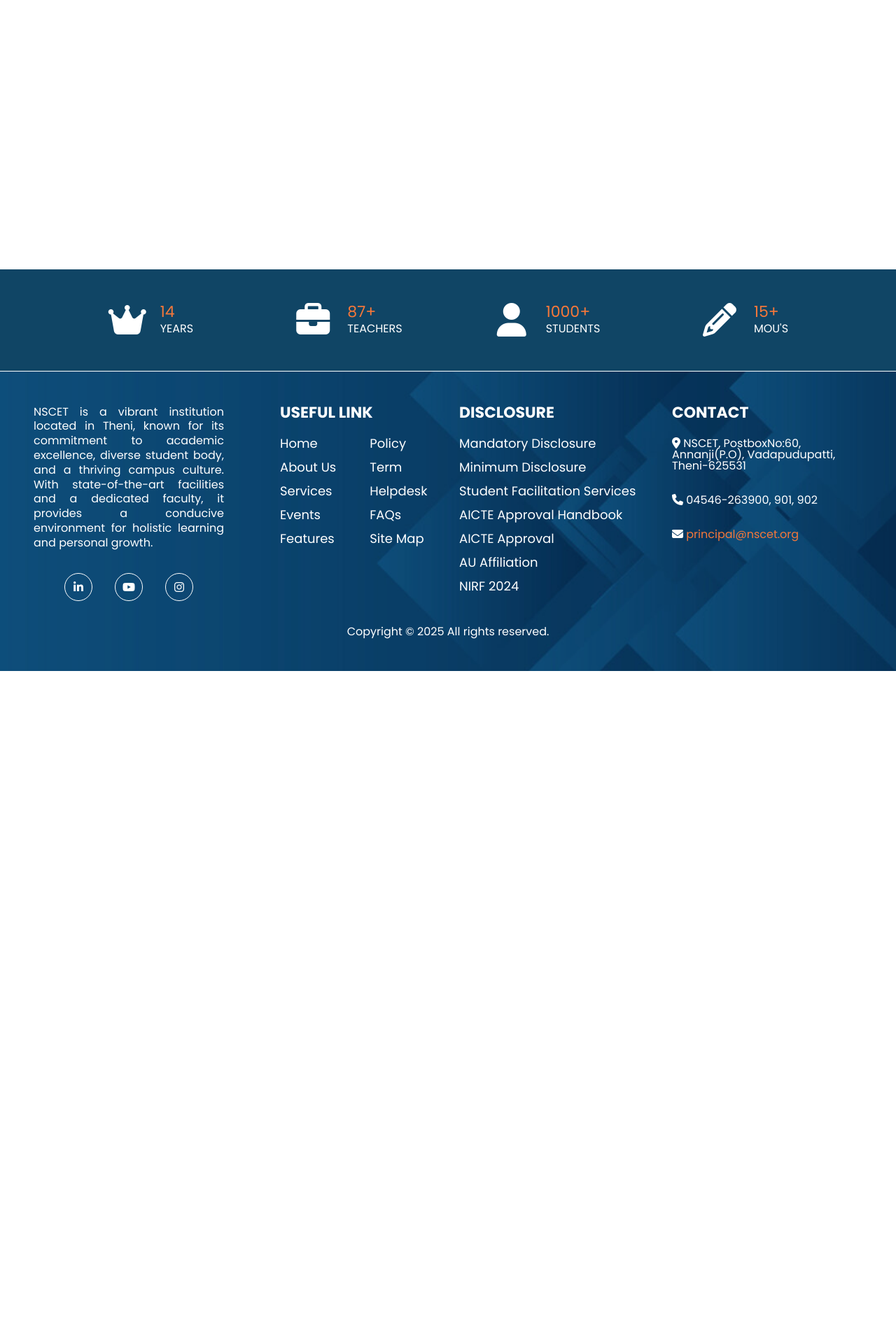
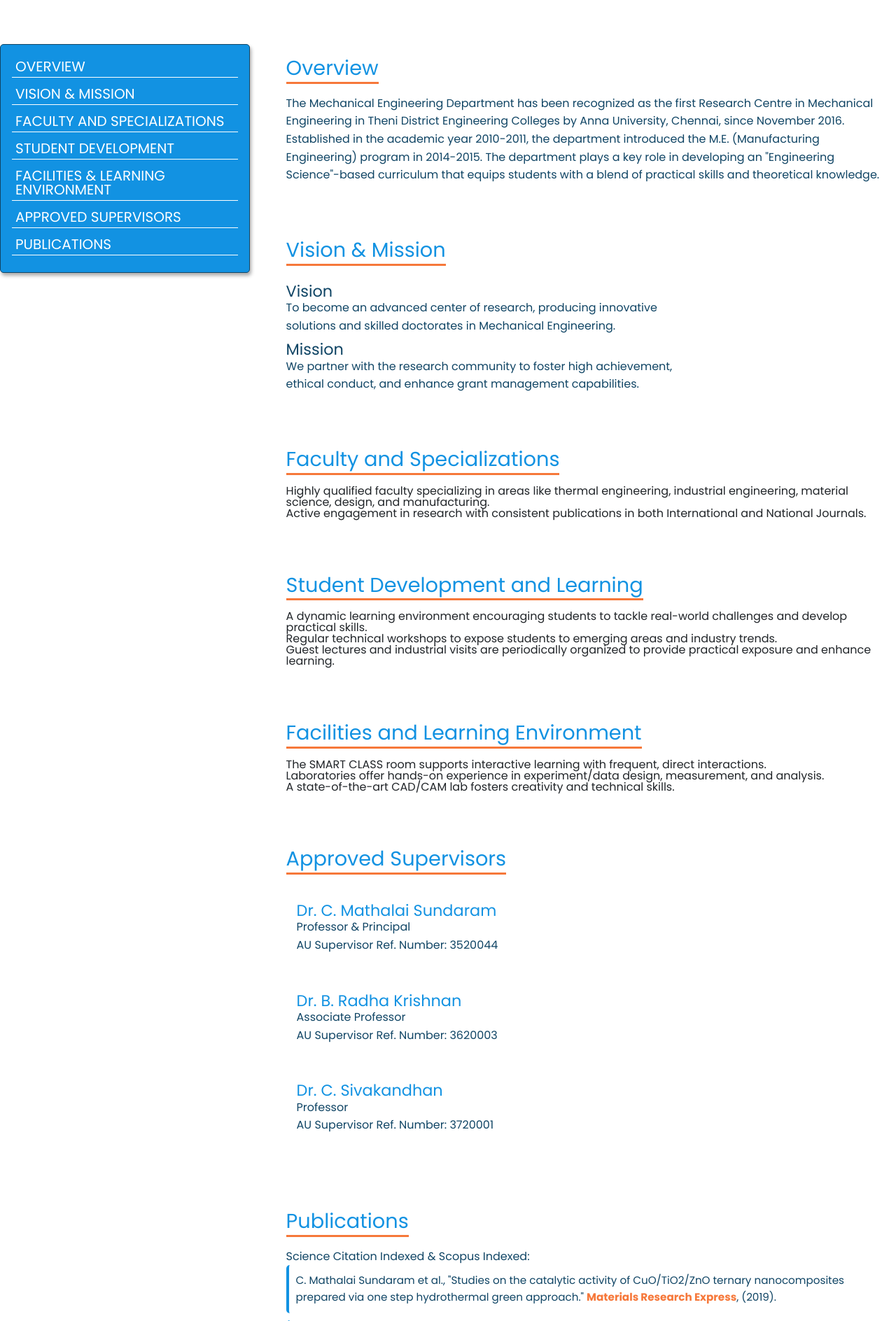
Before and after one commit to InnovativeSPIN/NSCET_WEBSITE, a PHP site: page /research/index.php in a window 1280 px wide. Shown: the part 950-2838 px from the top of the page at 70% size. Before the commit the page ends 1909 px from the top, so only its background shows below. Run offline with PHP 8.4, Linux system fonts and the light colour scheme; data that the repository does not hold is empty; some libraries are stand-ins or nearby versions; some web fonts are replaced.

Commit message:
research page updated

```diff
--- /dev/null
+++ b/assets/css/index.php
@@ -0,0 +1,4 @@
+<?php
+
+
+?>
--- /dev/null
+++ b/assets/css/research/style.css
@@ -0,0 +1,170 @@
+@import url('./main.css');
+
+/* hero section */
+.hero-section{
+    width: 100%;
+    position: relative;
+    height: 70vh;
+    display: flex;
+    justify-content: center;
+    align-items: center;
+    margin-bottom: 4rem;
+    flex-direction: column;
+    gap: 2rem;
+
+}
+.hero-section::before{
+    content: '';
+    position: absolute;
+    width: 100%;
+    height: 100%;
+    top: 0;
+    left: 0;
+    background: rgba(50, 50, 50, 0.4);
+
+}
+.hero-section h1{
+    color: white;
+    z-index: 2;
+    font-weight: 700;
+    font-size: clamp(35px,2em,48px);
+
+}
+.hero-section p{
+    color: white;
+    z-index: 2;
+    font-weight: 700;
+    font-size: clamp(20px,2em,28px);
+
+}
+
+.main_contents{
+    display: flex;
+    flex-direction: row;
+   justify-content: center;
+   width: 100%;
+   max-width: 1400px;
+   margin: 0 auto;
+   gap: 2rem;
+
+}
+aside{
+flex-basis:40%;
+
+}
+.side-nav{
+    background: var(--primary-color);
+    padding: 1rem;
+    border-radius: 5px;
+    position: sticky;
+    top: 0;
+    border: 1px solid var(--dark-color);
+    box-shadow: 2px 4px 5px rgba(50, 50, 50, 0.4);
+}
+.side-nav li{
+    list-style: none;
+    padding: 5px;
+margin-bottom: 8px;
+padding-bottom: 5px;
+border-bottom: 1px solid var(--text-color);
+}
+.side-nav li a{
+    color: var(--text-color);
+    text-transform: uppercase;
+font-size: clamp(18px,2em,20px);
+}
+
+main{
+flex-basis: 100%;
+}
+
+section {
+    margin-bottom: 40px;
+    padding: 20px;
+    border-radius: 8px;
+    background: var(--light-primary);
+    box-shadow: var(--box-shadow);
+}
+
+
+h2 {
+    color: var(--primary-color);
+    font-size: 1.8rem;
+    margin-bottom: 15px;
+    border-bottom: 3px solid var(--secondary-color);
+    display: inline-block;
+    padding-bottom: 5px;
+}
+
+h3 {
+    color: var(--dark-color);
+    font-size: 1.4rem;
+    margin-top: 10px;
+}
+
+
+p {
+    line-height: 1.6;
+    font-size: 1rem;
+    color: var(--dark-color);
+}
+
+
+
+.supervisor {
+    padding: 15px;
+    margin-bottom: 15px;
+    border-radius: 6px;
+    background: #fff;
+    box-shadow: var(--box-shadow);
+}
+
+.supervisor h3 {
+    color: var(--primary-color);
+}
+
+/* === Publications Section === */
+.publication {
+    padding: 10px;
+    border-left: 4px solid var(--primary-color);
+    background: #fff;
+    margin-bottom: 10px;
+    box-shadow: var(--box-shadow);
+    border-radius: 5px;
+}
+
+.publication p {
+    font-size: 0.95rem;
+    color: var(--dark-color);
+}
+
+.publication em {
+    font-weight: bold;
+    color: var(--secondary-color);
+}
+
+
+
+/* === Responsive Design === */
+@media (max-width: 768px) {
+    main {
+        width: 95%;
+        padding: 15px;
+    }
+
+    h2 {
+        font-size: 1.5rem;
+    }
+
+    h3 {
+        font-size: 1.2rem;
+    }
+
+    p {
+        font-size: 0.95rem;
+    }
+
+    ul li {
+        font-size: 0.95rem;
+    }
+}
--- /dev/null
+++ b/research/index.php
@@ -0,0 +1,151 @@
+<?php
+
+include('../resources/conn.php');
+
+
+?>
+
+
+<!DOCTYPE html>
+<html lang="en">
+<head>
+  <meta charset="UTF-8">
+  <meta name="viewport" content="width=device-width, initial-scale=1.0">
+  <title>Research Activities | <?php echo $colle_Name; ?></title>
+  <link rel="stylesheet" href="https://stackpath.bootstrapcdn.com/bootstrap/5.0.0-alpha1/css/bootstrap.min.css" integrity="sha384-r4NyP46KrjDleawBgD5tp8Y7UzmLA05oM1iAEQ17CSuDqnUK2+k9luXQOfXJCJ4I" crossorigin="anonymous">
+  <script src="https://cdn.jsdelivr.net/npm/popper.js@1.16.0/dist/umd/popper.min.js" integrity="sha384-Q6E9RHvbIyZFJoft+2mJbHaEWldlvI9IOYy5n3zV9zzTtmI3UksdQRVvoxMfooAo" crossorigin="anonymous"></script>
+  <script src="https://stackpath.bootstrapcdn.com/bootstrap/5.0.0-alpha1/js/bootstrap.min.js" integrity="sha384-oesi62hOLfzrys4LxRF63OJCXdXDipiYWBnvTl9Y9/TRlw5xlKIEHpNyvvDShgf/" crossorigin="anonymous"></script>
+
+<!-- custom css -->
+<link rel="stylesheet" href="../assets/css/resources/style.css">
+<link rel="stylesheet" href="../assets/css/research/style.css">
+
+
+<!-- custom js -->
+<script src="https://kit.fontawesome.com/181ea7bd20.js" crossorigin="anonymous"></script>
+</head>
+<body>
+
+<?php include('../resources/navbar.php');?>
+
+<section class="hero-section" style="background: url('images/events/pongal25/pongal3.webp') no-repeat center/cover;">
+<h1>Mechanical Engineering Department</h1>
+<p>Recognized Research Centre by Anna University, Chennai</p>
+</section>
+
+<div class="main_contents">
+    <aside>
+    <nav class="side-nav">
+    <ul>
+        <li><a href="#overview">Overview</a></li>
+        <li><a href="#vision-mission">Vision & Mission</a></li>
+        <li><a href="#faculty">Faculty and Specializations</a></li>
+        <li><a href="#student-development">Student Development</a></li>
+        <li><a href="#facilities">Facilities & Learning Environment</a></li>
+        <li><a href="#supervisors">Approved Supervisors</a></li>
+        <li><a href="#publications">Publications</a></li>
+    </ul>
+</nav>
+    </aside>
+
+<main>
+        <section class="overview">
+            <h2>Overview</h2>
+            <p>The Mechanical Engineering Department has been recognized as the first Research Centre in Mechanical Engineering in Theni District Engineering Colleges by Anna University, Chennai, since November 2016. Established in the academic year 2010-2011, the department introduced the M.E. (Manufacturing Engineering) program in 2014-2015. The department plays a key role in developing an "Engineering Science"-based curriculum that equips students with a blend of practical skills and theoretical knowledge.</p>
+        </section>
+
+        <section class="vision-mission">
+            <h2>Vision & Mission</h2>
+            <h3>Vision</h3>
+            <p>To become an advanced center of research, producing innovative solutions and skilled doctorates in Mechanical Engineering.</p>
+            <h3>Mission</h3>
+            <p>We partner with the research community to foster high achievement, ethical conduct, and enhance grant management capabilities.</p>
+        </section>
+
+        <section class="faculty">
+            <h2>Faculty and Specializations</h2>
+            <ul>
+                <li>Highly qualified faculty specializing in areas like thermal engineering, industrial engineering, material science, design, and manufacturing.</li>
+                <li>Active engagement in research with consistent publications in both International and National Journals.</li>
+            </ul>
+        </section>
+
+        <section class="student-development">
+            <h2>Student Development and Learning</h2>
+            <ul>
+                <li>A dynamic learning environment encouraging students to tackle real-world challenges and develop practical skills.</li>
+                <li>Regular technical workshops to expose students to emerging areas and industry trends.</li>
+                <li>Guest lectures and industrial visits are periodically organized to provide practical exposure and enhance learning.</li>
+            </ul>
+        </section>
+
+        <section class="facilities">
+            <h2>Facilities and Learning Environment</h2>
+            <ul>
+                <li>The SMART CLASS room supports interactive learning with frequent, direct interactions.</li>
+                <li>Laboratories offer hands-on experience in experiment/data design, measurement, and analysis.</li>
+                <li>A state-of-the-art CAD/CAM lab fosters creativity and technical skills.</li>
+            </ul>
+        </section>
+
+        <section class="supervisors">
+            <h2>Approved Supervisors</h2>
+            <div class="supervisor">
+                <h3>Dr. C. Mathalai Sundaram</h3>
+                <p>Professor & Principal</p>
+                <p>AU Supervisor Ref. Number: 3520044</p>
+            </div>
+            <div class="supervisor">
+                <h3>Dr. B. Radha Krishnan</h3>
+                <p>Associate Professor</p>
+                <p>AU Supervisor Ref. Number: 3620003</p>
+            </div>
+            <div class="supervisor">
+                <h3>Dr. C. Sivakandhan</h3>
+                <p>Professor</p>
+                <p>AU Supervisor Ref. Number: 3720001</p>
+            </div>
+        </section>
+
+        <section class="publications">
+            <h2>Publications</h2>
+            <p><strong>Science Citation Indexed & Scopus Indexed:</strong></p>
+            <div class="publication">
+                <p>C. Mathalai Sundaram et al., "Studies on the catalytic activity of CuO/TiO2/ZnO ternary nanocomposites prepared via one step hydrothermal green approach." <em>Materials Research Express</em>, (2019).</p>
+            </div>
+            <div class="publication">
+                <p>Paper accepted in <em>HEMIJSKA INDUSTRIJA</em>. "Surface Modification Method of Duplex Types Stainless Steels by Pack Boriding Process to Reduce Catastrophic Failure of Industrial Components" (2021). Science Citation Index (SCI)</p>
+            </div>
+            <div class="publication">
+                <p>C. Mathalai Sundaram, Balan, K.N., Arunkumar, T., Ganesan, S. and Rameshbabu, A., 2019. "Emission study on the outcome of DMC on neem bio-diesel-ignited diesel engine." <em>Energy Sources, Part A: Recovery, Utilization, and Environmental Effects</em>, pp.1-10.</p>
+            </div>
+            <div class="publication">
+                <p>Radha Krishnan Beemaraj, Mathalai Sundaram Chandra Sekar, and Venkatraman Vijayan. "Computer vision measurement and optimization of surface roughness using soft computing approaches." <em>Transactions of the Institute of Measurement and Control</em>, (2020).</p>
+            </div>
+            <div class="publication">
+                <p>Parthiban, A., A. Mohana Krishnan, B. Radha Krishnan, and V. Vijayan. "Experimental Investigation of Mechanical and Wear Properties of AL7075/Al 2 O 3/MICA Hybrid Composite." <em>Journal of Inorganic and Organometallic Polymers and Materials</em> (2020): 1-9.</p>
+            </div>
+            <div class="publication">
+                <p>Radha Krishnan, B., Vijayan, V., Parameshwaran Pillai, T. and Sathish, T., 2019. "Influence of surface roughness in turning process—an analysis using artificial neural network." <em>Transactions of the Canadian Society for Mechanical Engineering</em>, 43(4), pp.509-514.</p>
+            </div>
+            <div class="publication">
+                <p>Dr. Radha Krishnan B, Harikishore S, and V. Vijayan. "Wear Behavior of B4C reinforced Al6063 matrix composites electrode fabricated by stir casting method" (2020). <em>Transactions of the Canadian Society for Mechanical Engineering</em> DOI: 10.1139/tcsme-2019-0294</p>
+            </div>
+            <div class="publication">
+                <p>Radha Krishnan B, Mathalai Sundaram C, and V. Vijayan. "Experimental Investigation And Parameter Analysis of Solar Still with the Different Wick Materials" (2021). <em>Iranian Journal of Chemistry and Chemical Engineering</em>. DOI: 10.30492/IJCCE.2021.120944.3951</p>
+            </div>
+            <div class="publication">
+                <p>B. Radha Krishnan., V. Vijayan, and G. Senthilkumar. "Performance analysis of surface roughness modelling using soft computing approaches." <em>Applied Mathematics and Information Sci</em> 12, no. 6 (2018): 1209-1217. (Web of Science)</p>
+            </div>
+        </section>
+    </main>
+
+</div>
+
+
+<?php include('../resources/footer.php'); ?>
+
+<!-- custom js -->
+<script src="./assets/js/resources/script.js"></script>
+</body>
+</html>
--- a/resources/navbar.php
+++ b/resources/navbar.php
@@ -194,7 +194,7 @@
 </li>
 
     <li><a href="#">Placements</a></li>
-    <li><a href="#">Research</a></li>
+    <li><a href="/research/">Research</a></li>
     <li><a href="#">Administration</a></li>
 
     <li>
@@ -204,7 +204,7 @@
                     NAAC
                 </button>
                 <div class="dropdown-menu custome-dropdown-menu naac_dropdown" aria-labelledby="dropdownMenuButton">
-                    <a class="dropdown-item" href="#">SSR</a>
+                    <a class="dropdown-item" href="/naac/ssr/">SSR</a>
                 </div>
 </div>
     </li>
```
